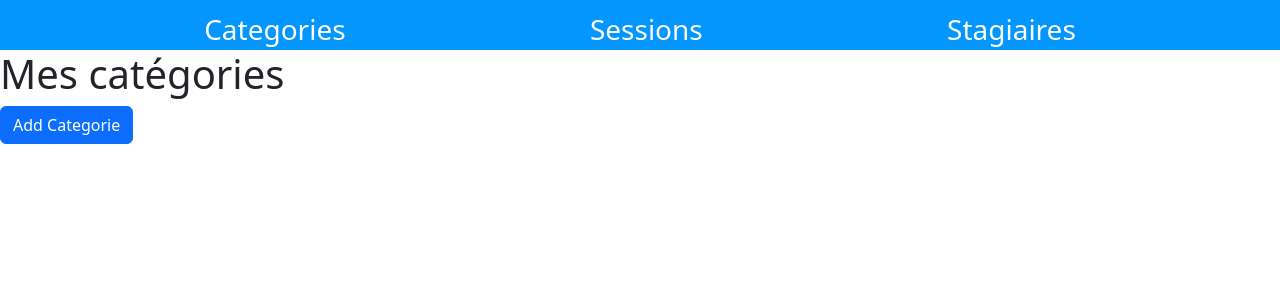
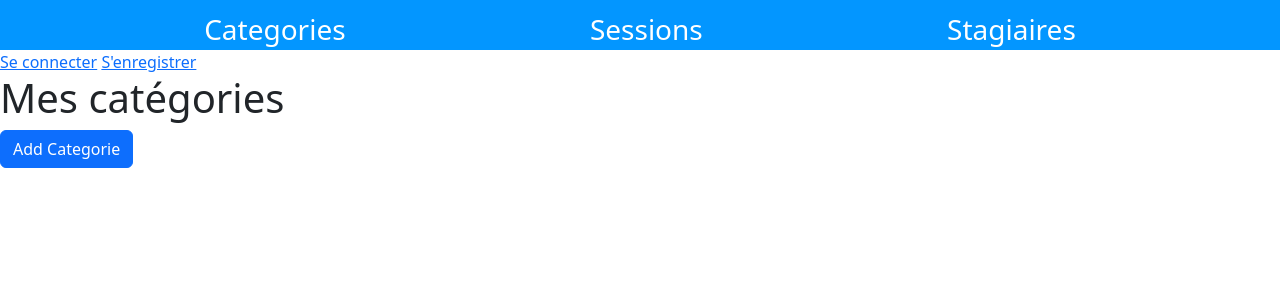
Before and after one commit to Lunamorgendorffer/SfSession, a Symfony app: template templates/categorie/index.html.twig in a window 1280 px wide. Shown: the top 300 px of the page. Run offline with Twig, Linux system fonts and the light colour scheme; the template is opened without the code that fills it, so the values that code supplies are empty; some libraries are stand-ins or nearby versions.

Commit message:
path login & logout

```diff
--- a/templates/base.html.twig
+++ b/templates/base.html.twig
@@ -29,6 +29,15 @@
                 </nav>
             </div>
         </header>
-        {% block body %}{% endblock %}
+
+        {% if app.user %}
+            <a href="{{ path('app_logout')}}">Se deconnecter</a>
+        {% else %}
+        <a href="{{ path('app_login')}}">Se connecter</a>
+        <a href="{{ path('app_register')}}">S'enregistrer</a>
+        {% endif %}
+
+        {% block body %}
+        {% endblock %}
     </body>
 </html>
```
